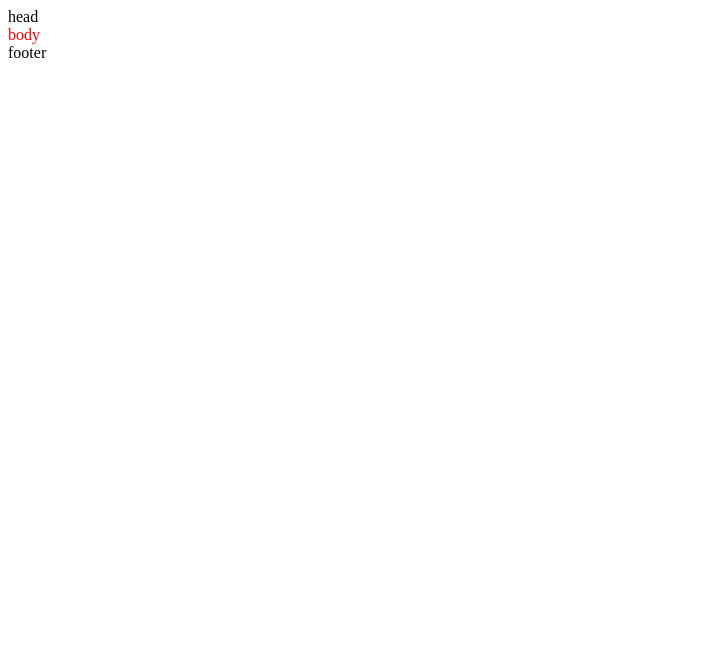
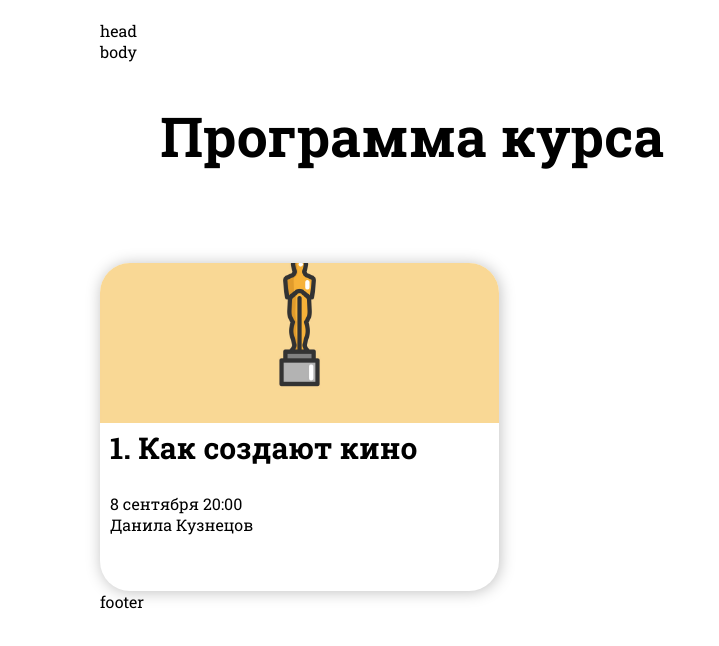
Before and after one commit to Raooph/Alfa-team-project, a plain HTML site: page index.html in a window 1280 px wide. Shown: the whole page, without its empty margins (0-719 px from the left). Drawn offline with Linux system fonts and the light colour scheme.

Commit message:
card added

```diff
--- a/index.html
+++ b/index.html
@@ -7,15 +7,27 @@
     <link rel="stylesheet" href="./style.css">
 </head>
 <body>
-    <header>
+    <div class="main-container">
+        <header>
         head
-    </header>
+      </header>
     <main>
             body
+
+        <div class="grid-container">
+                <h2 id="grid-title">Программа курса</h2>
+                <div class="grid-cards">
+                     <div class="card">
+                            <div class="img-crop"><img class="grid-img" src="./images/grid1-img.jpg" alt="grid1-img"/></div>
+                            <h4>1. Как создают кино</h4>
+                            <p>8 сентября 20:00 <br> Данила Кузнецов</p>
+                     </div>
+                </div>
+        </div>
     </main>
-    <footer>
+      <footer>
         footer
-    </footer>
-
+      </footer>
+    </div>
 </body>
 </html>
--- a/style.css
+++ b/style.css
@@ -1,3 +1,49 @@
-main{
-    color: red;
+@import url('https://fonts.googleapis.com/css2?family=Lato:ital,wght@0,100;0,300;0,400;0,700;0,900;1,100;1,300;1,400;1,700;1,900&family=Montserrat:ital,wght@0,100..900;1,100..900&family=Roboto+Slab:wght@100..900&family=Roboto:ital,wght@0,100..900;1,100..900&display=swap');
+
+body{
+      font-family: "Roboto Slab", serif;
+      margin: 0px;
+      padding: 0px;
+      box-sizing: border-box;
 }
+.main-container{
+    margin: 20px 100px;
+}
+#grid-title{
+    font-weight: 700;
+    font-size: 55px;
+    line-height: 101%;
+    margin-bottom: 100px;
+    margin-left: 60px;
+}
+.card{
+    width: 399px;
+    height: 328px;
+    color: black;
+    border-radius: 30px;
+    box-shadow: 1px 1px 15px 0px #00000040;
+    h4,p{
+        padding: 5px 10px;
+    }
+    h4{
+        font-size: 30px;
+        line-height: 130%;
+        margin: 0px;
+    }
+}
+.img-crop{
+       width: 399px;
+        height: 160px;
+        overflow: hidden;
+        display: flex;
+        justify-content: center;
+        align-items: center;
+              border-top-left-radius: 30px;
+        border-top-right-radius: 30px;
+}
+.grid-img{
+    width:100%;
+    height: 100%;
+    object-fit:cover;
+
+}
```
Also changed, not shown: images/body-img2.png (added), images/grid1-img.jpg (added).
